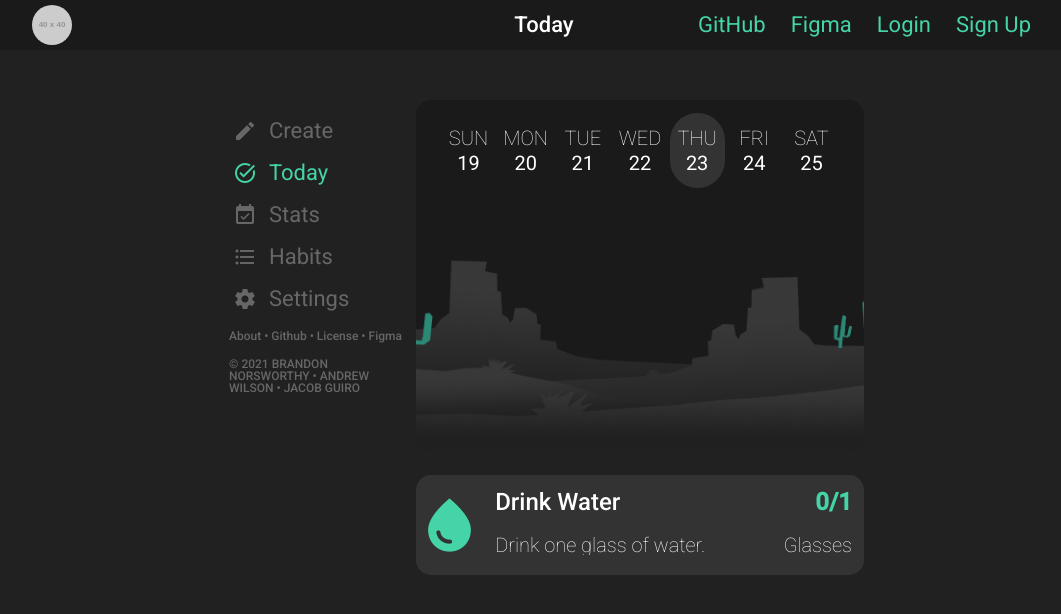
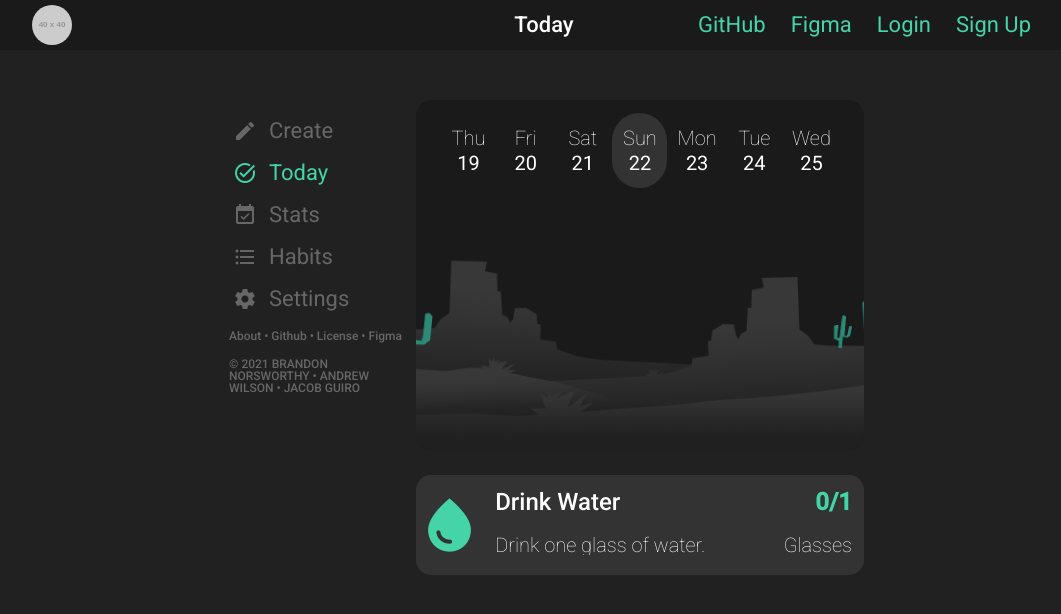
Before and after one commit to brandonnorsworthy/productive, a React (Create React App) app: page / in a window 1280 px wide. Shown: the top 614 px of the page, without its empty margins (96-1157 px from the left). Built offline with nearby package versions, Linux system fonts and the light colour scheme.

Commit message:
hero display current day and month date

```diff
--- a/package.json
+++ b/package.json
@@ -6,8 +6,10 @@
     "@testing-library/jest-dom": "^5.14.1",
     "@testing-library/react": "^11.2.7",
     "@testing-library/user-event": "^12.8.3",
+    "moment": "^2.29.1",
     "react": "^17.0.2",
     "react-dom": "^17.0.2",
+    "react-moment": "^1.1.1",
     "react-scripts": "4.0.3",
     "web-vitals": "^1.1.2"
   },
--- a/src/components/content/Hero.js
+++ b/src/components/content/Hero.js
@@ -1,4 +1,6 @@
 import React from 'react'
+import Moment from 'react-moment';
+var moment = require('moment');
 
 function Hero() {
     return (
@@ -6,32 +8,32 @@ function Hero() {
             <div className="hero-card-body card-body">
                 <div className="hero-row-a">
                     <div className="hero-weekday">
-                        <div className="hero-week-date">SUN</div>
-                        <div className="hero-week-date"><b>19</b></div>
+                        <div className="hero-week-date">{moment().subtract(3, 'days').format('ddd')}</div>
+                        <div className="hero-week-date"><b>{moment().subtract(3, 'days').format('D')}</b></div>
                     </div>
                     <div className="hero-weekday">
-                        <div className="hero-week-date">MON</div>
-                        <div className="hero-week-date"><b>20</b></div>
+                        <div className="hero-week-date">{moment().subtract(2, 'days').format('ddd')}</div>
+                        <div className="hero-week-date"><b>{moment().subtract(2, 'days').format('D')}</b></div>
                     </div>
                     <div className="hero-weekday">
-                        <div className="hero-week-date">TUE</div>
-                        <div className="hero-week-date"><b>21</b></div>
+                        <div className="hero-week-date">{moment().subtract(1, 'days').format('ddd')}</div>
+                        <div className="hero-week-date"><b>{moment().subtract(1, 'days').format('D')}</b></div>
+                    </div>
+                    <div className="hero-weekday hero-weekday-active">
+                        <div className="hero-week-date"><Moment format="ddd"></Moment></div>
+                        <div className="hero-week-date"><b><Moment format="D"></Moment></b></div>
                     </div>
                     <div className="hero-weekday">
-                        <div className="hero-week-date">WED</div>
-                        <div className="hero-week-date"><b>22</b></div>
-                    </div>
-                    <div className="hero-weekday hero-weekday-active">
-                        <div className="hero-week-date">THU</div>
-                        <div className="hero-week-date"><b>23</b></div>
+                        <div className="hero-week-date">{moment().add(1, 'days').format('ddd')}</div>
+                        <div className="hero-week-date"><b>{moment().add(1, 'days').format('D')}</b></div>
                     </div>
                     <div className="hero-weekday">
-                        <div className="hero-week-date">FRI</div>
-                        <div className="hero-week-date"><b>24</b></div>
+                        <div className="hero-week-date">{moment().add(2, 'days').format('ddd')}</div>
+                        <div className="hero-week-date"><b>{moment().add(2, 'days').format('D')}</b></div>
                     </div>
                     <div className="hero-weekday">
-                        <div className="hero-week-date">SAT</div>
-                        <div className="hero-week-date"><b>25</b></div>
+                        <div className="hero-week-date">{moment().add(3, 'days').format('ddd')}</div>
+                        <div className="hero-week-date"><b>{moment().add(3, 'days').format('D')}</b></div>
                     </div>
                 </div>
                 <div className="hero-row-b">
```
Also changed, not shown: 1 other file (tests, documents, lock files or other folders).
